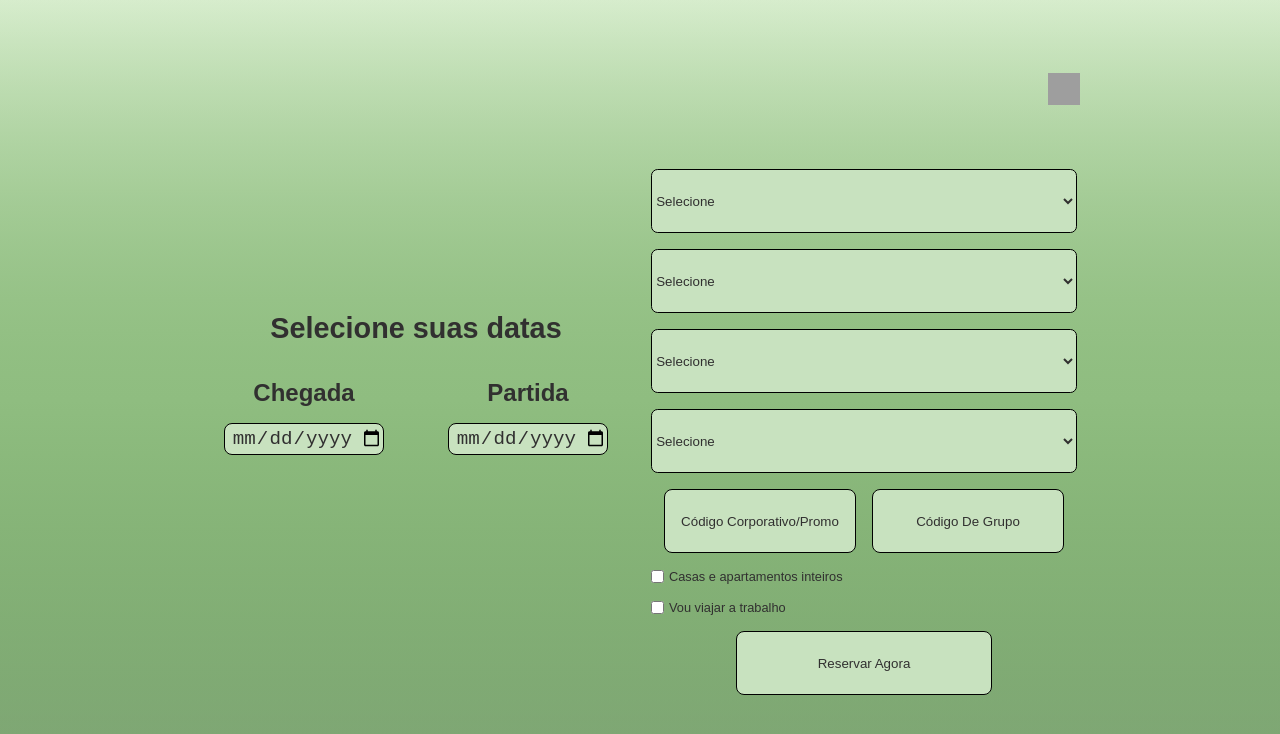
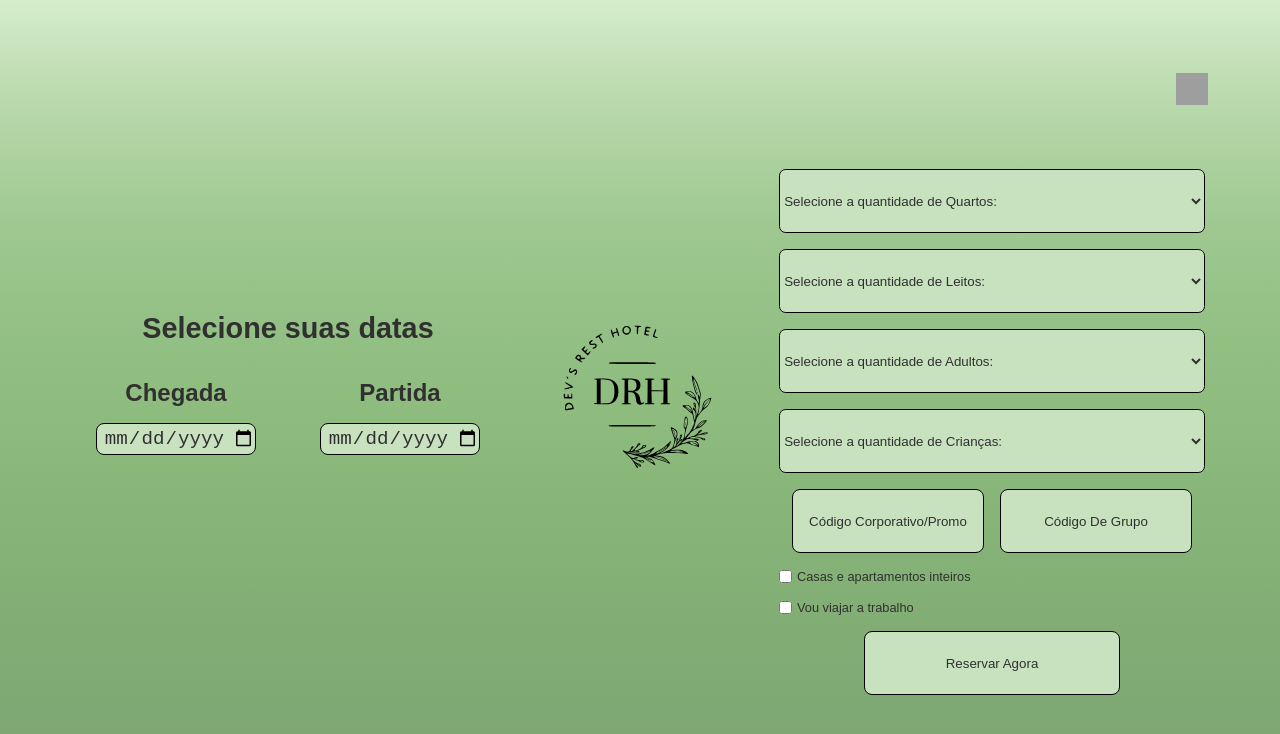
Before and after one commit to enricomartins018/mod5_devs_rest_hotel, a React (Vite) app: page /facasuareserva in a window 1280 px wide. Shown: the top 734 px of the page. Built offline with nearby package versions, Linux system fonts and the light colour scheme; grey boxes are pictures that could not be loaded.

Commit message:
feat: Logo exibida e Labels de seleções alteradas.

```diff
--- a/src/components/FormFacaSuaReserva/FormFacaSuaReserva.jsx
+++ b/src/components/FormFacaSuaReserva/FormFacaSuaReserva.jsx
@@ -81,7 +81,7 @@ const FormFacaSuaReserva = () => {
             </div>
           </div>
         </div>
-        {/* <img className={S.logo} src={logo} /> */}
+        <img className={S.logo} src={logo} />
         <div className={S.containerSelectPattern}>
           <div className={S.containerVoltar}>
             <Link to="/">
@@ -94,7 +94,7 @@ const FormFacaSuaReserva = () => {
             onChange={(e) => handleChange(e, "quarto")}
           >
             <option className={S.optionPattern} value="">
-              Selecione
+              Selecione a quantidade de Quartos:
             </option>
             <option className={S.optionPattern} value="1">
               1 Quarto
@@ -118,7 +118,7 @@ const FormFacaSuaReserva = () => {
             onChange={(e) => handleChange(e, "quantLeitos")}
           >
             <option className={S.optionPattern} value="">
-              Selecione
+            Selecione a quantidade de Leitos:
             </option>
             <option className={S.optionPattern} value="1">
               1 Leito
@@ -142,7 +142,7 @@ const FormFacaSuaReserva = () => {
             onChange={(e) => handleChange(e, "quantAdultos")}
           >
             <option className={S.optionPattern} value="">
-              Selecione
+              Selecione a quantidade de Adultos:
             </option>
             <option className={S.optionPattern} value="1">
               1 Adulto
@@ -166,7 +166,7 @@ const FormFacaSuaReserva = () => {
             onChange={(e) => handleChange(e, "quantCrian")}
           >
             <option className={S.optionPattern} value="0">
-              Selecione
+              Selecione a quantidade de Crianças:
             </option>
             <option className={S.optionPattern} value="1">
               1 Criança
```
